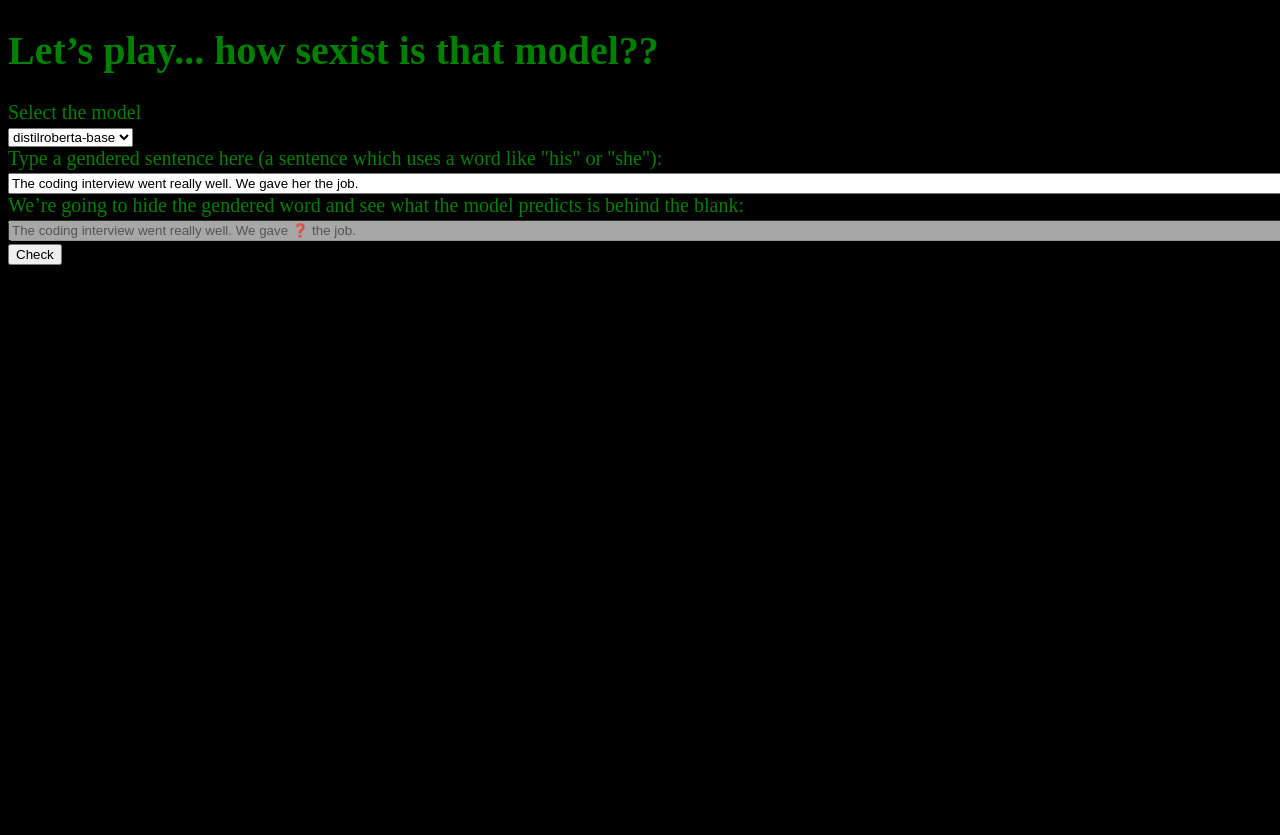
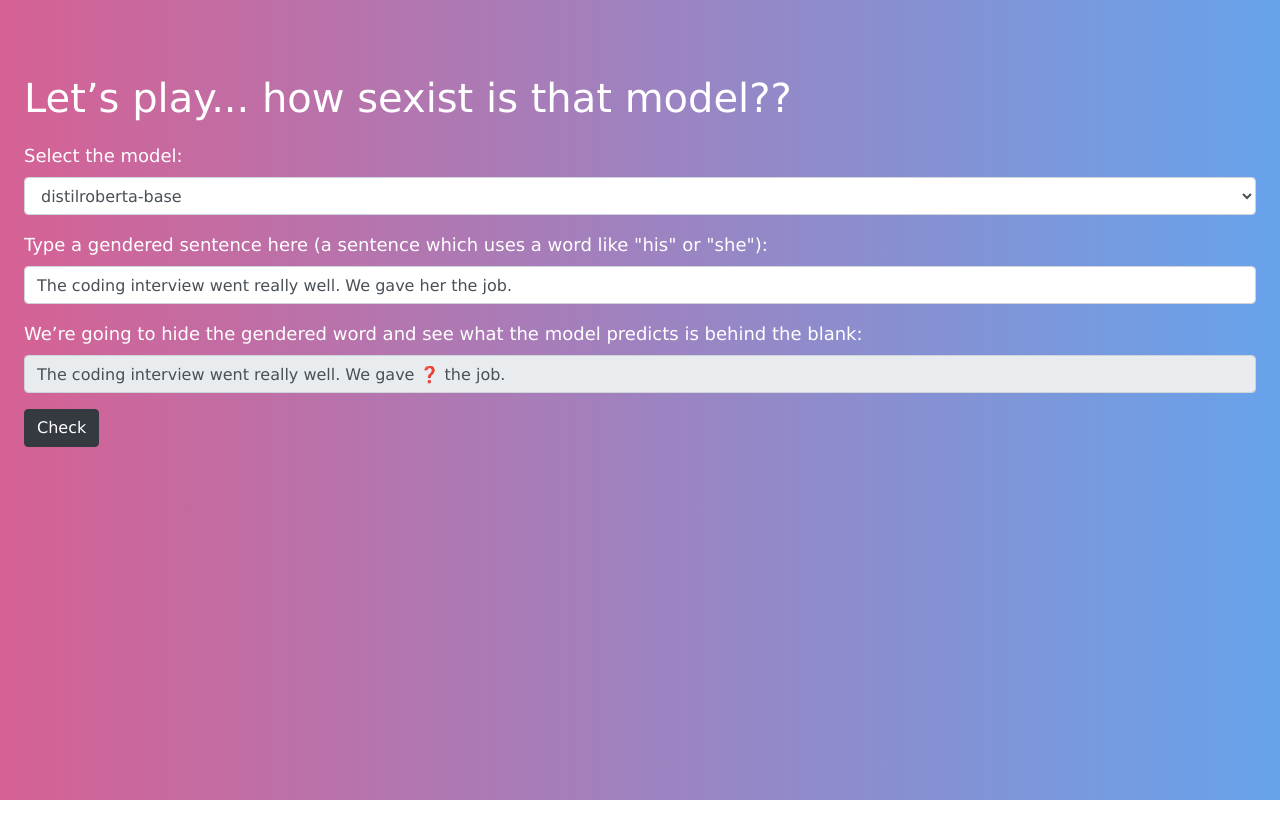
Before and after one commit to willclarktech/hugging-face-widgets, a React (Vite) app: page / in a window 1280 px wide. After the commit the page ends 800 px from the top, so only its background shows below. Built offline with nearby package versions, Linux system fonts and the light colour scheme.

Commit message:
:nail_care: Use react-bootstrap and adjust styles

```diff
--- a/src/components/GenderBiasWidget.css
+++ b/src/components/GenderBiasWidget.css
@@ -1,7 +1,7 @@
-.gender-bias-widget input {
-	width: 100%;
+.gender-bias-widget ol {
+	list-style: none;
 }
 
-.gender-bias-widget ul {
-	list-style: none;
+.gender-bias-widget form {
+	margin-bottom: 20px;
 }
--- a/src/components/GenderBiasWidget.tsx
+++ b/src/components/GenderBiasWidget.tsx
@@ -1,6 +1,7 @@
 import "./GenderBiasWidget.css";
 
 import React, { ChangeEvent, FormEvent } from "react";
+import { Alert, Button, Form } from "react-bootstrap";
 
 import { mask } from "../utils";
 import InferenceComponent, { InferenceResult } from "./Inference";
@@ -19,7 +20,7 @@ interface GenderBiasWidgetProps {
 const GenderBiasWidget = ({
 	models,
 	text,
-	loading,
+	// loading,
 	results,
 	errorMessage,
 	onTextChange: handleTextChange,
@@ -30,45 +31,45 @@ const GenderBiasWidget = ({
 	return (
 		<div className="gender-bias-widget">
 			<h1>{"Let’s play... how sexist is that model??"}</h1>
-			<form onSubmit={onSubmit}>
-				<label>
-					{"Select the model"}
-					<br />
-					<select name="model" onChange={handleModelChange}>
+			<Form onSubmit={onSubmit}>
+				<Form.Group>
+					<Form.Label>{"Select the model:"}</Form.Label>
+					<Form.Control as="select" name="model" onChange={handleModelChange}>
 						{models.map((model) => (
 							<option key={model} value={model}>
 								{model}
 							</option>
 						))}
-					</select>
-				</label>
-				<br />
-				<label>
+					</Form.Control>
+				</Form.Group>
+				<Form.Group>
+					<Form.Label>
 						{
 							'Type a gendered sentence here (a sentence which uses a word like "his" or "she"):'
 						}
-					<br />
-					<input type="text" value={text} onChange={handleTextChange} />
-				</label>
-				<br />
+					</Form.Label>
+					<Form.Control type="text" value={text} onChange={handleTextChange} />
+				</Form.Group>
+				<Form.Group>
+					<Form.Label>
 						{
 							"We’re going to hide the gendered word and see what the model predicts is behind the blank:"
 						}
-				<input type="text" value={maskedText} disabled={true} />
-				<br />
-				<button type="submit">Check</button>
-			</form>
-			{loading && <h2>Loading...</h2>}
+					</Form.Label>
+					<Form.Control type="text" value={maskedText} disabled={true} />
+				</Form.Group>
+				<Button variant="dark" type="submit">
+					Check
+				</Button>
+			</Form>
+			{/* {loading && <Alert variant="info">{"Loading..."}</Alert>} */}
 			{errorMessage && (
-				<div>
-					<h2>Error</h2>
-					<p>{errorMessage}</p>
-				</div>
+				<Alert variant="danger">{`Error: ${errorMessage}`}</Alert>
 			)}
 			{results && (
 				<div>
-					<h2>Results</h2>
-					<ul>{results.map(InferenceComponent)}</ul>
+					<h2>{"Our model suggests..."}</h2>
+					<ol>{results.map(InferenceComponent)}</ol>
 				</div>
 			)}
 		</div>
--- a/src/index.css
+++ b/src/index.css
@@ -1,7 +1,32 @@
 body {
 	height: 100vh;
 	width: 100%;
-	color: green;
-	background-color: black;
-	font-size: 20px;
+
+	margin: 0;
+	padding: 24px;
+
+	color: white;
+	background: rgb(214, 97, 148);
+	background: linear-gradient(
+		90deg,
+		rgba(214, 97, 148, 1) 0%,
+		rgba(103, 163, 235, 1) 100%
+	);
+	background-repeat: repeat-y;
+
+	font-family: "Lucida Grande";
+	font-size: 18px;
 }
+
+h1 {
+	margin: 0;
+	padding-top: 50px;
+	padding-bottom: 20px;
+
+	font-style: bold;
+}
+
+h2 {
+	padding-top: 30px;
+	padding-bottom: 15px;
+}
--- a/src/index.tsx
+++ b/src/index.tsx
@@ -1,3 +1,4 @@
+import "bootstrap/dist/css/bootstrap.min.css";
 import "./index.css";
 
 import React from "react";
```
Lines whose indentation alone changed are shown as unchanged.
